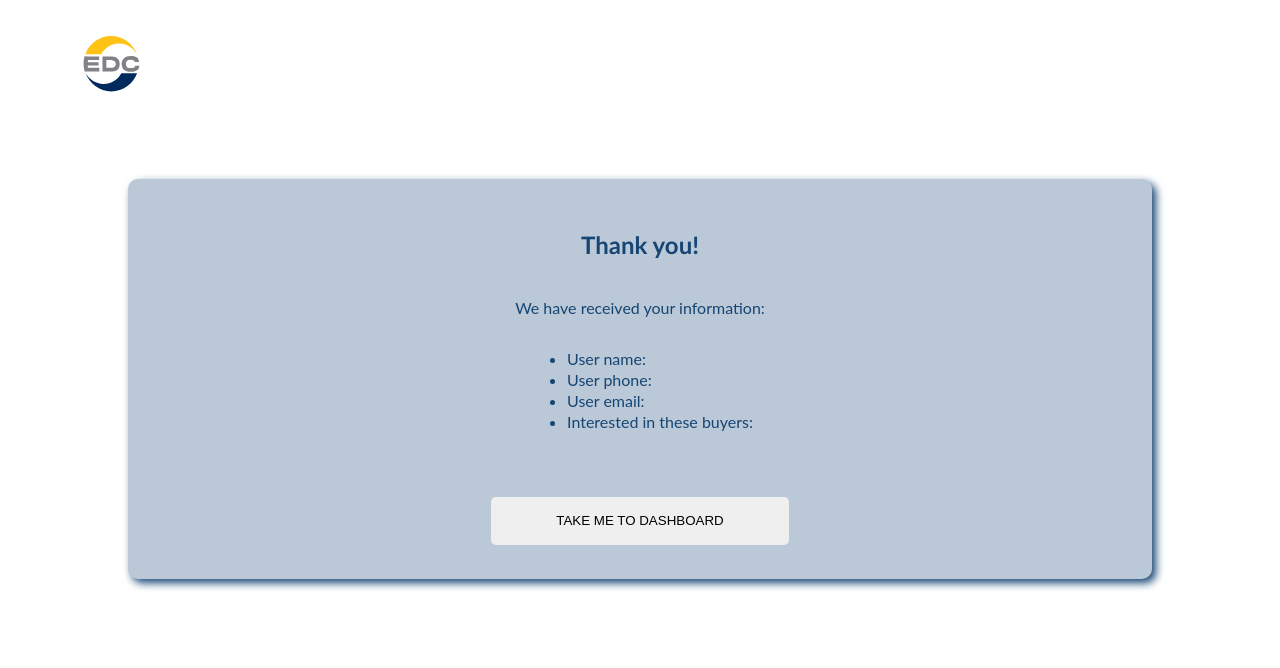
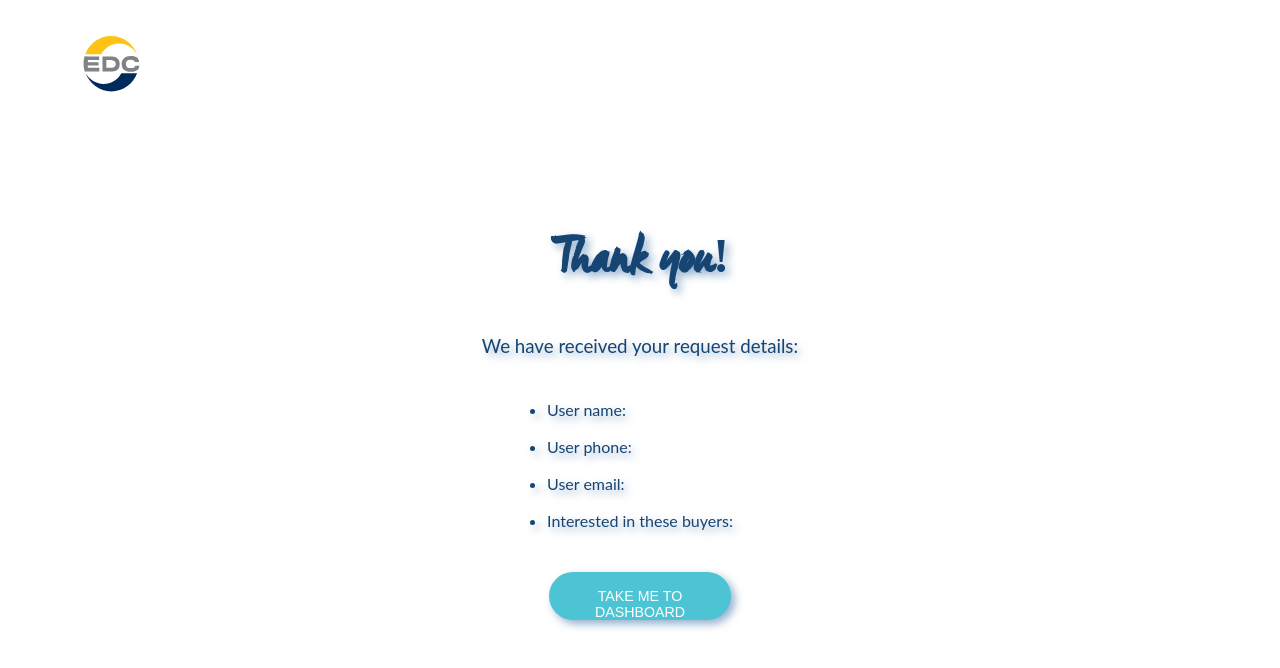
Before and after one commit to federico-barbieri/EDC-Real-Estate-Case, a Next.js app: page /thanks in a window 1280 px wide. Shown: the top 668 px of the page. Built offline with nearby package versions, Linux system fonts and the light colour scheme; a web font is replaced by a local one.

Commit message:
thank you page init

```diff
--- a/src/components/BuyerCard.module.css
+++ b/src/components/BuyerCard.module.css
@@ -50,3 +50,9 @@
   background-color: var(--blue);
   outline: 2px solid transparent;
 }
+
+/*
+ width: 30%;
+  height: 3rem;
+  padding: 1rem;
+  margin: 2rem auto 0 auto;*/
--- a/src/pages/thanks/index.js
+++ b/src/pages/thanks/index.js
@@ -1,37 +1,36 @@
-import React from 'react';
-import thanks from "./index.module.css"
+import React from "react";
+import thanks from "./index.module.css";
 import { useRouter } from "next/router";
 
-
 function ThankYou() {
-
-  const {query} = useRouter();
-
-
+  const { query } = useRouter();
 
   console.log(query);
-
-
 
   return (
     <>
       <div className={thanks.thankYou}>
         <h2>Thank you!</h2>
-    <p>We have received your information:</p>
+        <h3>We have received your request details:</h3>
         <ul>
-      <li>User name: <strong>{query.name}</strong></li>
-      <li>User phone: <strong>{query.phone}</strong></li>
-      <li>User email: <strong>{query.email}</strong></li>
-      <li>Interested in these buyers: <strong>{query.postContent}</strong></li>
-
-
-
+          <li>
+            User name: <strong>{query.name}</strong>
+          </li>
+          <li>
+            User phone: <strong>{query.phone}</strong>
+          </li>
+          <li>
+            User email: <strong>{query.email}</strong>
+          </li>
+          <li>
+            Interested in these buyers: <strong>{query.postContent}</strong>
+          </li>
         </ul>
 
         <button className={thanks.btn}>TAKE ME TO DASHBOARD</button>
       </div>
     </>
-  )
+  );
 }
 
-export default ThankYou
+export default ThankYou;
--- a/src/pages/thanks/index.module.css
+++ b/src/pages/thanks/index.module.css
@@ -1,9 +1,13 @@
-.thankYou{
-    width: 80vw;
-    height: 50vh;
+.main {
+  background-color: var(--dusty-aqua-light);
+}
+
+.thankYou {
+  width: 50vw;
+  height: 60vh;
   margin: 5rem auto;
-    background-color: var(--dusty-blue-lighter);
-    filter: drop-shadow(4px 4px 4px var(--blue) );
+  /* background-color: var(--dusty-blue-lighter); */
+  filter: drop-shadow(4px 4px 4px var(--dusty-blue-light));
   border-radius: 10px;
   display: flex;
   flex-direction: column;
@@ -12,19 +16,39 @@
   padding: 1rem;
 }
 
+.thankYou h2 {
+  font-family: var(--font-serif);
+  font-size: 3.052rem;
+  margin: 0;
+}
 
-.btn{
+.thankYou h3 {
+  font-weight: 400;
+}
+
+.thankYou ul {
+  padding: 0;
+}
+
+.thankYou li {
+  margin: 0;
+  padding: 0.5rem 0rem;
+}
+
+/*Button*/
+.btn {
   width: 30%;
   height: 3rem;
   padding: 1rem;
-    margin: 3rem auto 0 auto;
-    border-radius: 5px;
+  margin: 1rem auto 0 auto;
+  font-size: 0.889rem;
+  border-radius: 25px;
+  background-color: var(--aqua);
+  color: var(--white);
   cursor: pointer;
 }
 
-.btn:hover{
-    transition: 0.5s all ease-in;
-    color: white;
-    background-color: var(--dusty-blue-lighter);
-    border: 2px solid white;
+.btn:hover {
+  transition: 0.2s all ease-in;
+  background: var(--hover);
 }
```
Also changed, not shown: src/assets/thumbs-up-thin.svg (added). Lines whose indentation alone changed are shown as unchanged.
